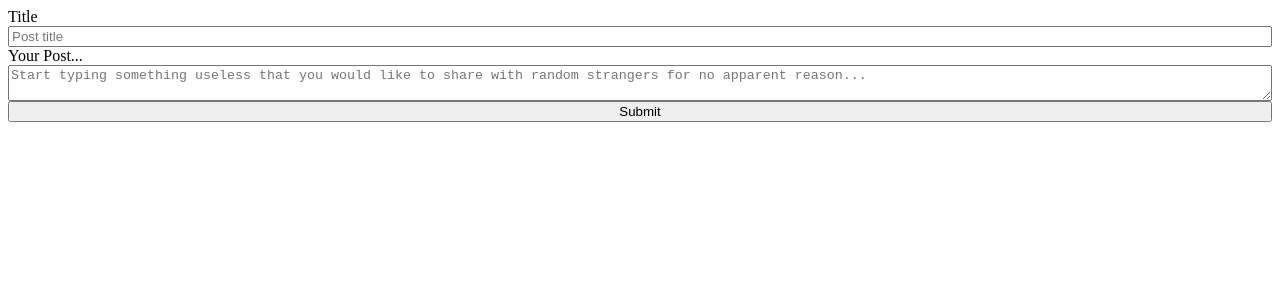
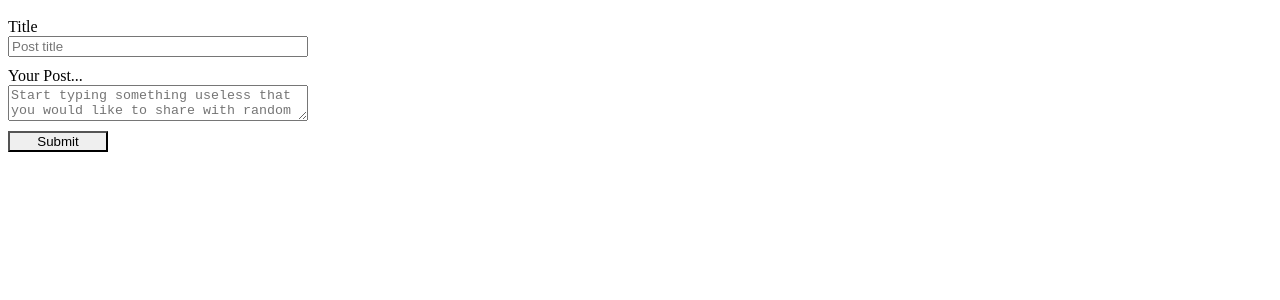
Before and after one commit to joobinjones/social-feed, a React (Create React App) app: page / in a window 1280 px wide. Shown: the top 300 px of the page. Built offline with nearby package versions, Linux system fonts and the light colour scheme.

Commit message:
format form

```diff
--- a/src/components/AddEditPost.tsx
+++ b/src/components/AddEditPost.tsx
@@ -4,7 +4,7 @@ import { IPost, addPost } from "../context/postsReducer";
 import { Box, Button } from "@chakra-ui/react";
 
 const AddEditPost = (): JSX.Element => {
-  const [{ posts, numOfPosts, user }, dispatch] = useStore();
+  const [{ numOfPosts, user }, dispatch] = useStore();
   const handleSubmit = ({ body, title }: { body: string; title: string }) => {
     const newPost: IPost = {
       body,
@@ -21,8 +21,11 @@ const AddEditPost = (): JSX.Element => {
     <Formik initialValues={{ body: "", title: "" }} onSubmit={handleSubmit}>
       <Form>
         <Box d="flex" flexDirection="column">
+          <Box mt="10" d="flex" flexDirection="column" width="300px">
             <label htmlFor="title">Title</label>
             <Field type="text" id="title" name="title" placeholder="Post title" />
+          </Box>
+          <Box mt="10" d="flex" flexDirection="column" width="300px">
             <label htmlFor="body">Your Post...</label>
             <Field
               as="textarea"
@@ -30,7 +33,10 @@ const AddEditPost = (): JSX.Element => {
               name="body"
               placeholder="Start typing something useless that you would like to share with random strangers for no apparent reason..."
             />
-          <button type="submit">Submit</button>
+          </Box>
+          <Button mt="10" width="100px" type="submit">
+            Submit
+          </Button>
         </Box>
       </Form>
     </Formik>
```
Lines whose indentation alone changed are shown as unchanged.
